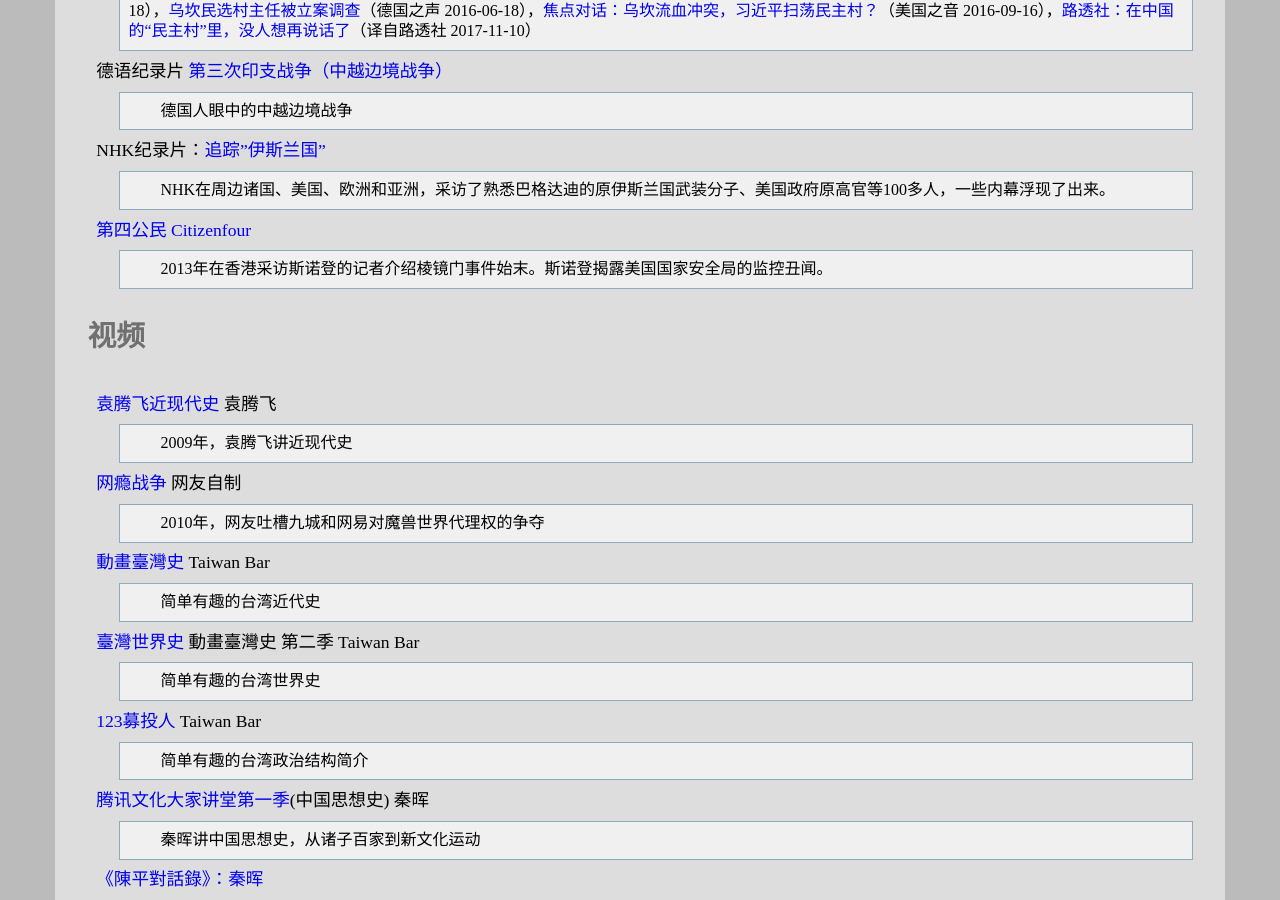
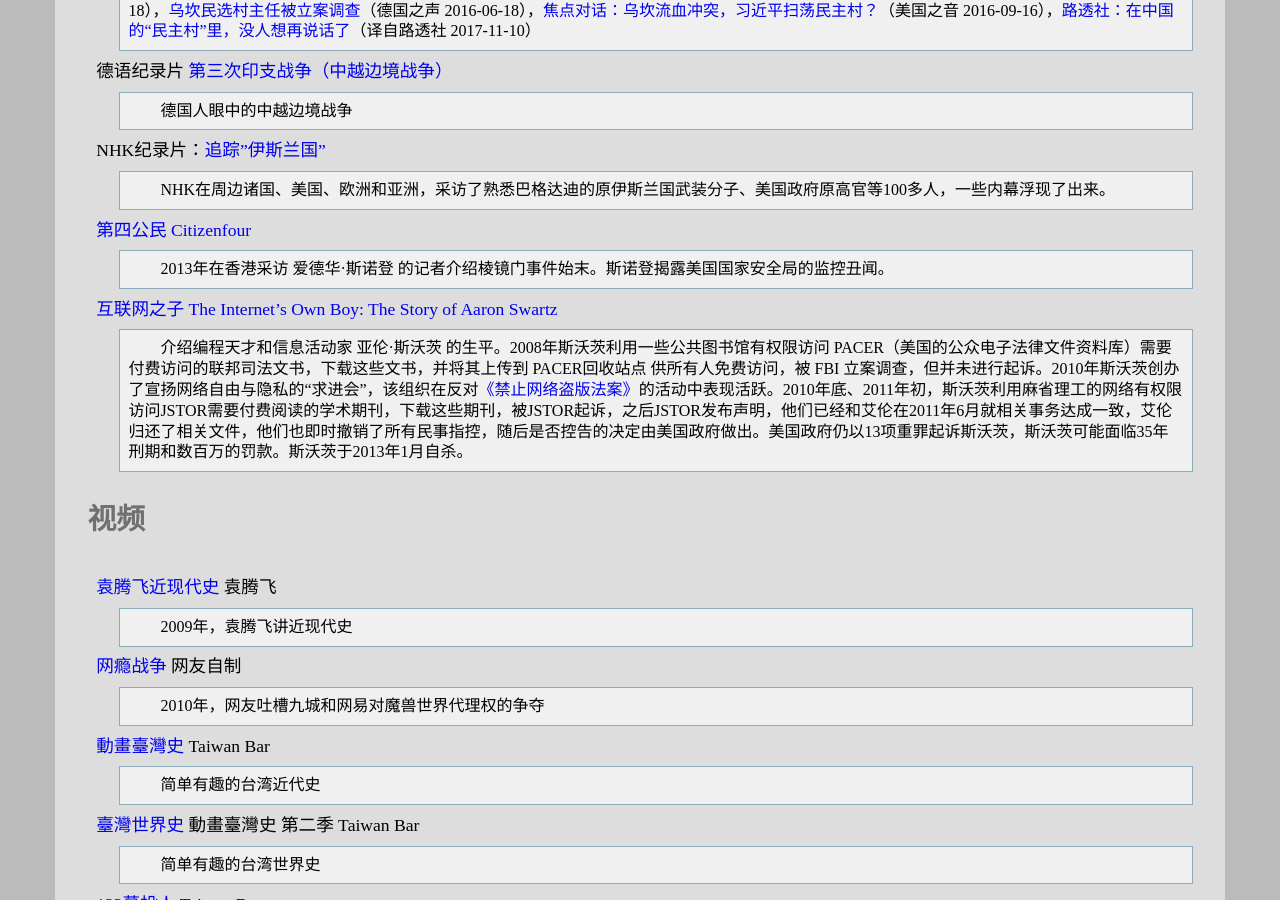
Before and after one commit to leiqin/leiqin.github.io, a Jekyll site: the page built from shoucang/history.markdown, in a window 1280 px wide and 900 px high, scrolled down 8453 px. Built offline with Jekyll 4.4.1, drawn with Linux system fonts in a browser that asks for light colours; nearby versions of some CDN libraries.

Commit message:
+ 添加以史为镜 互联网之子

```diff
--- a/shoucang/history.markdown
+++ b/shoucang/history.markdown
@@ -170,7 +170,10 @@ NHK纪录片：[追踪"伊斯兰国"](https://youtu.be/OM826TMPNl8)
 :	NHK在周边诸国、美国、欧洲和亚洲，采访了熟悉巴格达迪的原伊斯兰国武装分子、美国政府原高官等100多人，一些内幕浮现了出来。
 
 [第四公民 Citizenfour](https://movie.douban.com/subject/26059437/)
-:	2013年在香港采访斯诺登的记者介绍棱镜门事件始末。斯诺登揭露美国国家安全局的监控丑闻。
+:	2013年在香港采访 爱德华·斯诺登 的记者介绍棱镜门事件始末。斯诺登揭露美国国家安全局的监控丑闻。
+
+[互联网之子 The Internet's Own Boy: The Story of Aaron Swartz](https://movie.douban.com/subject/25785114/)
+:	介绍编程天才和信息活动家 亚伦·斯沃茨 的生平。2008年斯沃茨利用一些公共图书馆有权限访问 PACER（美国的公众电子法律文件资料库）需要付费访问的联邦司法文书，下载这些文书，并将其上传到 PACER回收站点 供所有人免费访问，被 FBI 立案调查，但并未进行起诉。2010年斯沃茨创办了宣扬网络自由与隐私的“求进会”，该组织在反对[《禁止网络盗版法案》](https://zh.wikipedia.org/wiki/%E7%A6%81%E6%AD%A2%E7%BD%91%E7%BB%9C%E7%9B%97%E7%89%88%E6%B3%95%E6%A1%88)的活动中表现活跃。2010年底、2011年初，斯沃茨利用麻省理工的网络有权限访问JSTOR需要付费阅读的学术期刊，下载这些期刊，被JSTOR起诉，之后JSTOR发布声明，他们已经和艾伦在2011年6月就相关事务达成一致，艾伦归还了相关文件，他们也即时撤销了所有民事指控，随后是否控告的决定由美国政府做出。美国政府仍以13项重罪起诉斯沃茨，斯沃茨可能面临35年刑期和数百万的罚款。斯沃茨于2013年1月自杀。
 
 ### 视频
 
```
